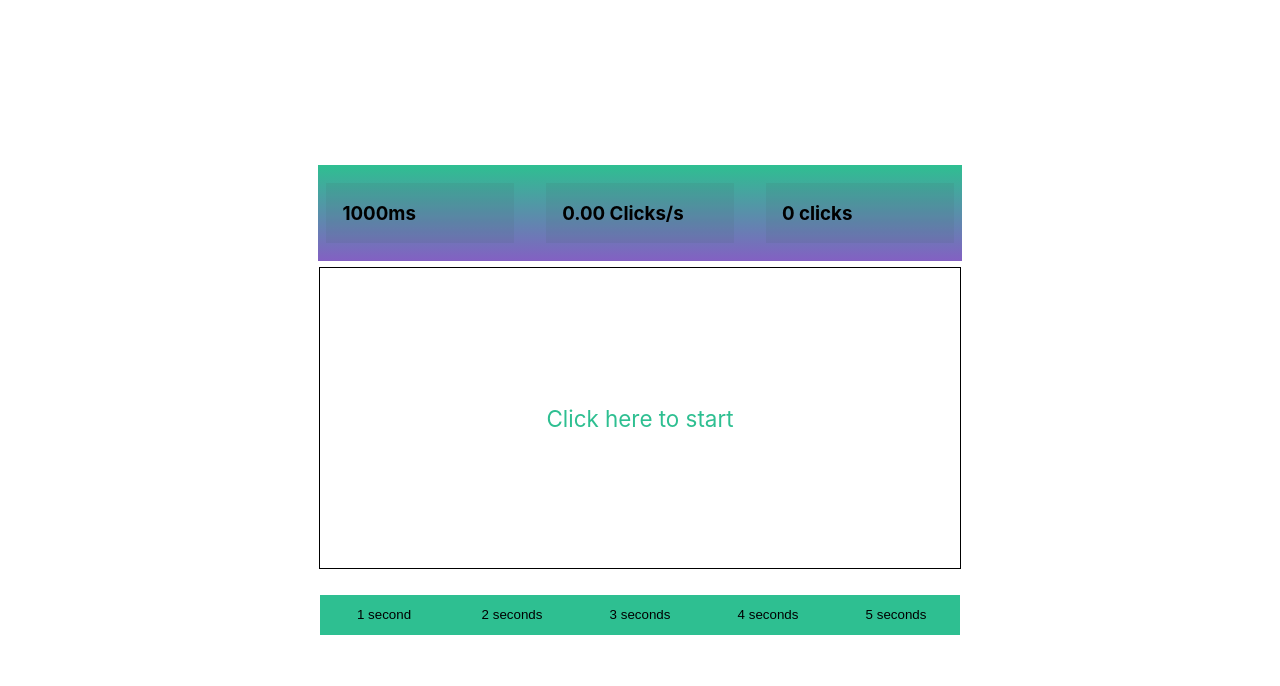
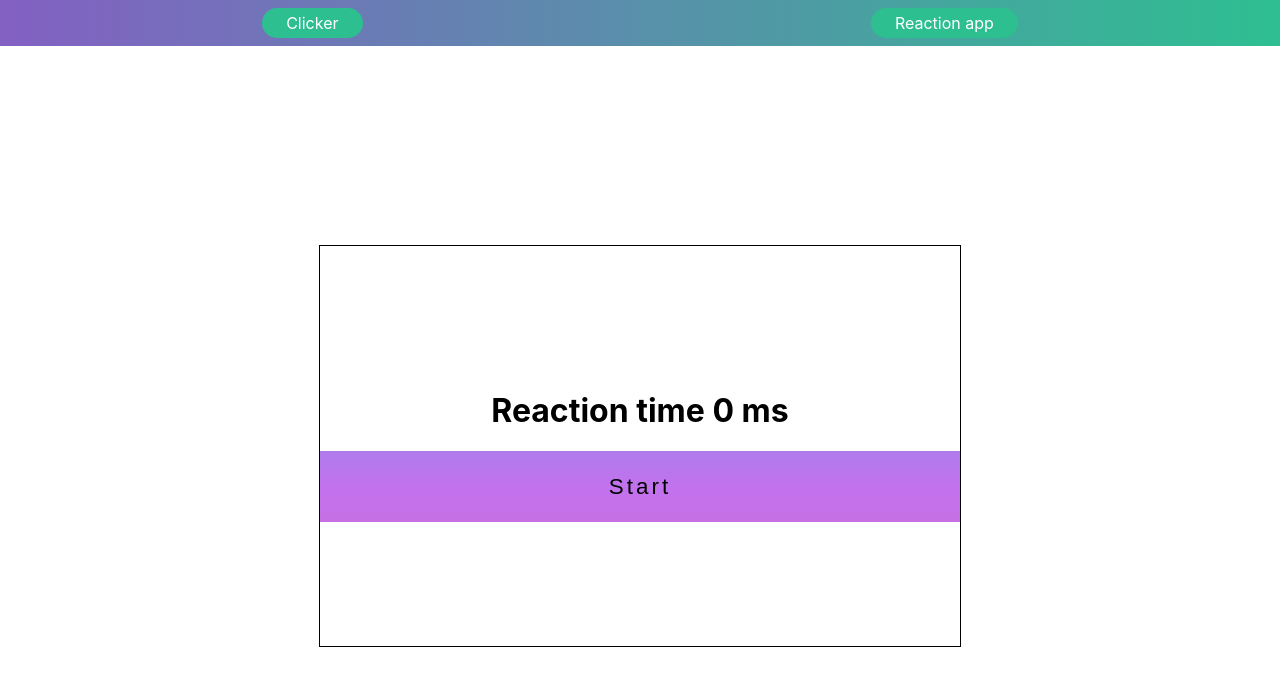
Before and after one commit to AxiE1337/clicker-reaction-app, a React (Create React App) app: page /reaction in a window 1280 px wide. Shown: the top 686 px of the page. Built offline with nearby package versions, Linux system fonts and the light colour scheme.

Commit message:
added header and new app

```diff
--- a/package.json
+++ b/package.json
@@ -8,6 +8,7 @@
     "@testing-library/user-event": "^12.8.3",
     "react": "^17.0.2",
     "react-dom": "^17.0.2",
+    "react-router-dom": "^5.3.0",
     "react-scripts": "4.0.3",
     "web-vitals": "^1.1.2"
   },
--- a/src/App.js
+++ b/src/App.js
@@ -1,12 +1,24 @@
 // import React,{useState} from 'react';
 import Clicker from './components/Clicker';
-import './App.css';
+import Header from './components/Header';
+import Reaction from './components/Reaction';
+import { BrowserRouter as Router, Route, Switch } from 'react-router-dom';
 
 function App() {
   return (
-    <div className="App">
-      <Clicker />
-    </div>
+    <Router>
+      <div className="App">
+        <Header />
+        <Switch>
+          <Route exact path="/clicker">
+            <Clicker />
+          </Route>
+          <Route exact path="/reaction">
+            <Reaction />
+          </Route>
+        </Switch>
+      </div>
+    </Router>
   );
 }
 
--- a/src/components/Clicker.jsx
+++ b/src/components/Clicker.jsx
@@ -1,4 +1,5 @@
 import React,{useRef, useState, useEffect} from 'react'
+import './styles/Clicker.css';
 
 function Clicker() {
 
--- a/src/components/Header.jsx
+++ b/src/components/Header.jsx
@@ -0,0 +1,14 @@
+import React from 'react'
+import { Link } from 'react-router-dom'
+import './styles/Header.css'
+
+function Header() {
+    return (
+        <header>
+            <Link to='/clicker'>Clicker</Link>
+            <Link to='/reaction'>Reaction app</Link>
+        </header>
+    )
+}
+
+export default Header
--- /dev/null
+++ b/src/components/Reaction.jsx
@@ -0,0 +1,70 @@
+import React,{useState, useRef} from 'react'
+import './styles/Reaction.css'
+
+function Reaction() {
+
+    const [btn, setBtn] = useState(true)
+    const [box, setBox] = useState(false)
+    const [lose, setLose] = useState(false)
+    const [end, setEnd] = useState(true)
+    const timer = useRef(0)
+    const randNum = Math.floor(Math.random() * (100))*50
+    const activeBox = [box?'reaction-box-active':'reaction-box']
+
+    function reactionBox () {
+        setBtn(false)
+        setLose(false)
+        setEnd(false)
+        setBox(false)
+        setTimeout(() => {
+            const myTimer = setInterval(() => {
+                timer.current += 10
+                if (timer.current > 1500) {
+                    if (end) {
+                        timer.current = 0
+                        setEnd(true)
+                        setTimeout(() => {
+                            setBtn(true)
+                        }, 1000)
+                    } else {
+                        setTimeout(() => {
+                            setBtn(true)
+                        }, 1000)
+                    }
+                    clearInterval(myTimer)
+                }
+            }, 10)
+            setBox(true)
+        }, randNum)
+    }
+
+    function reaction () {
+        if (!box) {
+            setEnd(true)
+            setLose(true)
+            setTimeout(() => {
+                setLose(false)
+            }, 2000)
+        } else {
+            setEnd(true)
+            setBox(false)
+            setTimeout(() => {
+                setBtn(true)
+            }, 2000)
+        }
+
+    }
+
+    return (
+        <div className='reaction-component'>
+            <div className='reaction'>
+                {lose&&<h1>Wait for a green</h1>}
+                {end && <h1>Reaction time {timer.current} ms</h1>}
+                {!end && <div onClick={reaction} className={activeBox}></div>}
+                {btn? <button onClick={reactionBox} className='start-btn'>Start</button>:''}
+            </div>
+        </div>
+    )
+}
+
+export default Reaction
--- a/src/App.css
+++ b/src/components/styles/Clicker.css
@@ -6,6 +6,7 @@
     align-items: center;
     height: 100vh;
     width: 100vw;
+    animation: slide-left 1s ease;
 }
 
 .clicker-container .start-text {
@@ -102,6 +103,10 @@
     background-color: #59c2a1;
 }
 
+.select-btns:focus {
+    background-color: #59c2a171;
+}
+
 @keyframes selectAmin {
 
     0% {
@@ -116,6 +121,15 @@
     }
     100% {
         width: 100%;
+    }
+}
+
+@keyframes slide-left {
+    from {
+        transform: translateX(-80%);
+    }
+    to {
+        transform: translateX(0);
     }
 }
 
--- /dev/null
+++ b/src/components/styles/Header.css
@@ -0,0 +1,24 @@
+
+header {
+    display: flex;
+    background: linear-gradient(to right, #8360c3, #2ebf91);
+    justify-content: space-around;
+    align-items: center;
+    user-select: none;
+    padding: 0.5em;
+}
+
+header a {
+    color: white;
+    background-color: #2ebf91;
+    padding: 0.3em 1.5em;
+    border-radius: 20px;
+    text-decoration: none;
+}
+
+@media only screen and (max-width: 400px) {
+    header {
+        flex-direction: column;
+        gap: 1em;
+    }
+}
--- /dev/null
+++ b/src/components/styles/Reaction.css
@@ -0,0 +1,72 @@
+
+.reaction-component {
+    display: flex;
+    justify-content: center;
+    align-items: center;
+    height: 100vh;
+    width: 100vw;
+    animation: slide-right 1s ease;
+}
+
+.reaction {
+    display: flex;
+    flex-direction: column;
+    justify-content: center;
+    align-items: center;
+    width: 50vw;
+    height: 50vh;
+    border: solid 1px black;
+}
+
+.reaction .reaction-box {
+    width: 30vw;
+    height: 30vh;
+    background-color: rgb(255, 255, 255);
+}
+
+.reaction .reaction-box-active {
+    width: 30vw;
+    height: 30vh;
+    background-color: rgb(92, 228, 99);
+}
+
+.reaction .start-btn {
+    border: none;
+    width: 100%;
+    user-select: none;
+    padding: 1em 2em;
+    font-size: 1.4em;
+    letter-spacing: 3px;
+    animation: start-btn-anim 5s ease-in-out infinite alternate;
+    background: linear-gradient(#12c2e9, #c471ed, #db636b);
+    background-size: 100% 1000%;
+    transition: 0.3s ease;
+}
+
+.reaction .start-btn:hover{
+    box-shadow: inset 0px -10px 27px -8px #2719a3, 5px 5px 15px 5px rgba(0,0,0,0);
+}
+
+@keyframes start-btn-anim {
+    from {
+        background-position: 0% 0% ;
+    }
+    to {
+        background-position: 100% 50% ;
+    }
+}
+
+@keyframes slide-right {
+    from {
+        transform: translateX(80%);
+    }
+    to {
+        transform: translateX(0);
+    }
+}
+
+@media only screen and (max-width: 650px) {
+    .reaction h1 {
+        text-align: center;
+    }
+}
```
Also changed, not shown: 1 other file (tests, documents, lock files or other folders).
